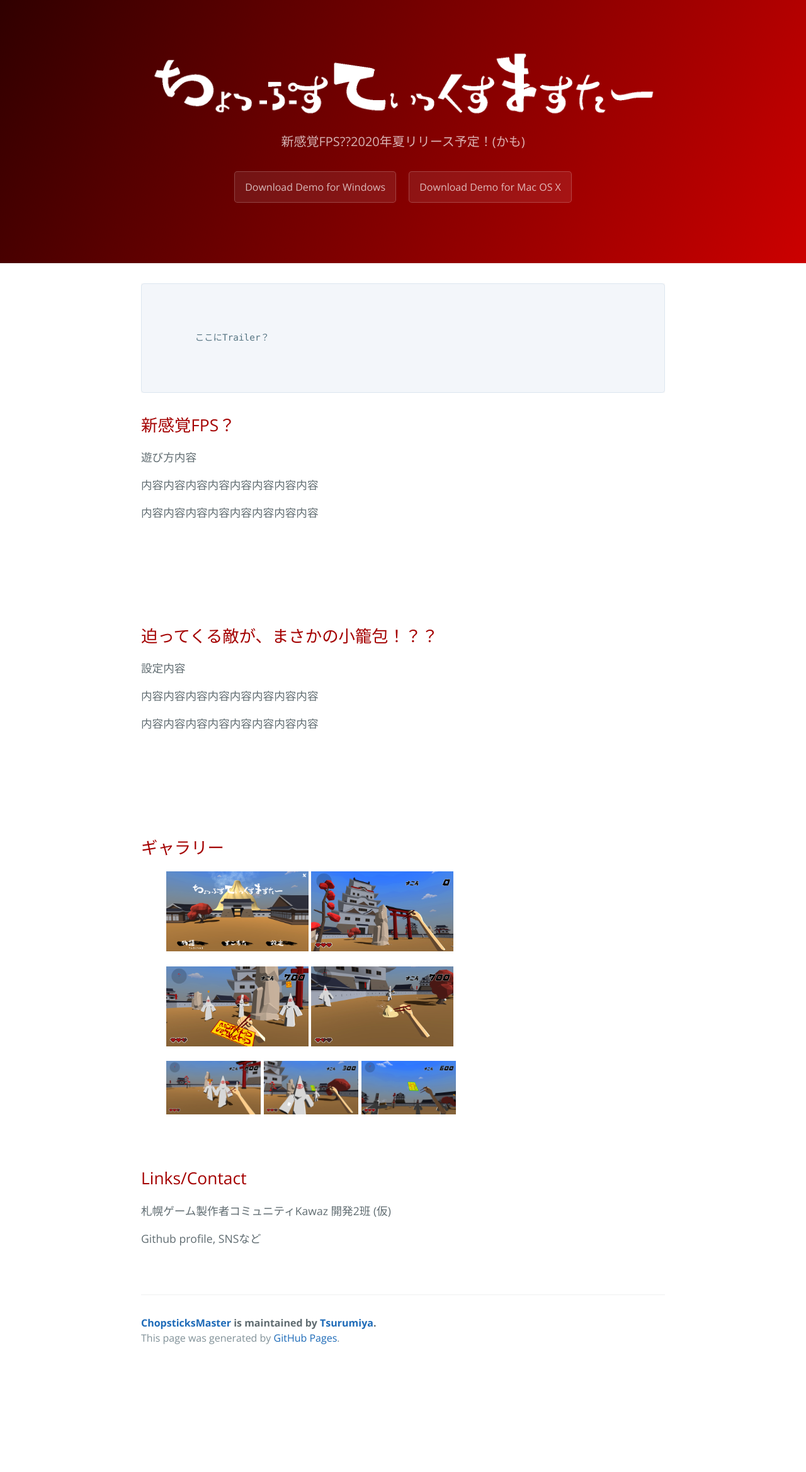
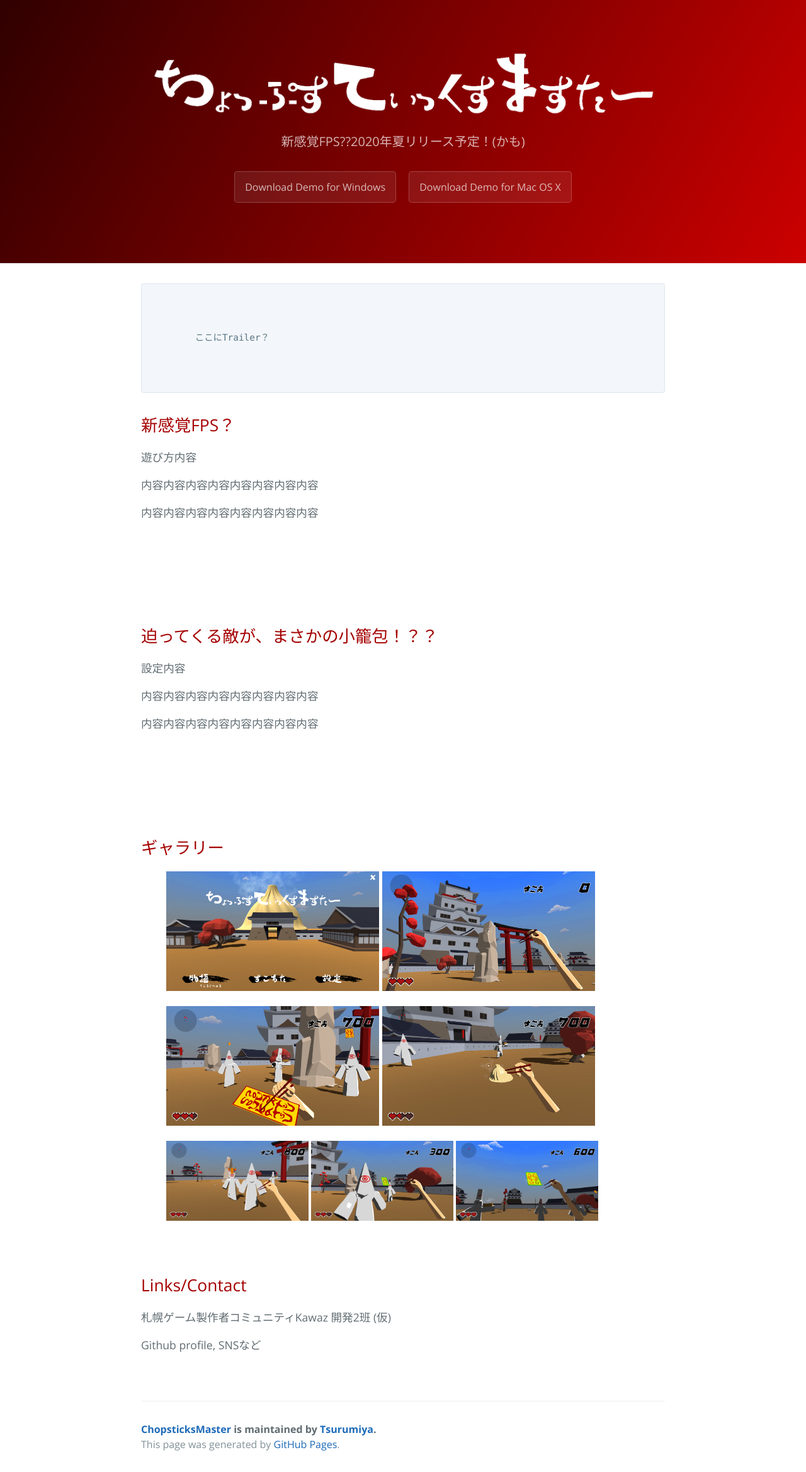
Before and after one commit to Tsurumiya/ChopsticksMaster, a Jekyll site: the page built from index.md, in a window 1280 px wide. Shown: the whole page at 63% size. Built offline with Jekyll 4.4.1, drawn with Linux system fonts in a browser that asks for light colours; our own code applies the rules of GitHub Pages for plain Markdown files; before the commit the page ends 2169 px from its top, so only the background shows below that.

Commit message:
Update index.md

```diff
--- a/index.md
+++ b/index.md
@@ -38,19 +38,19 @@
 ## ギャラリー
 
 <figure class="half">
-  <img src="https://github.com/Tsurumiya/ChopsticksMaster/raw/master/assets/images/20190613000227_1.jpg" width="30%"/>
-  <img src="https://github.com/Tsurumiya/ChopsticksMaster/raw/master/assets/images/20190613000426_1.jpg" width="30%"/>
+  <img src="https://github.com/Tsurumiya/ChopsticksMaster/raw/master/assets/images/20190613000227_1.jpg" width="45%"/>
+  <img src="https://github.com/Tsurumiya/ChopsticksMaster/raw/master/assets/images/20190613000426_1.jpg" width="45%"/>
 </figure>
 
 <figure class="half">
-  <img src="https://github.com/Tsurumiya/ChopsticksMaster/raw/master/assets/images/20190613011259_1.jpg" width="30%"/>
-  <img src="https://github.com/Tsurumiya/ChopsticksMaster/raw/master/assets/images/20190613011229_1.jpg" width="30%"/>
+  <img src="https://github.com/Tsurumiya/ChopsticksMaster/raw/master/assets/images/20190613011259_1.jpg" width="45%"/>
+  <img src="https://github.com/Tsurumiya/ChopsticksMaster/raw/master/assets/images/20190613011229_1.jpg" width="45%"/>
 </figure>
 
 <figure class="third">
-    <img src="https://github.com/Tsurumiya/ChopsticksMaster/raw/master/assets/images/20190613000827_1.jpg" width="20%"/>
-    <img src="https://github.com/Tsurumiya/ChopsticksMaster/raw/master/assets/images/20190613000331_1.jpg" width="20%"/>
-    <img src="https://github.com/Tsurumiya/ChopsticksMaster/raw/master/assets/images/20190613000701_1.jpg" width="20%"/>
+    <img src="https://github.com/Tsurumiya/ChopsticksMaster/raw/master/assets/images/20190613000827_1.jpg" width="30%"/>
+    <img src="https://github.com/Tsurumiya/ChopsticksMaster/raw/master/assets/images/20190613000331_1.jpg" width="30%"/>
+    <img src="https://github.com/Tsurumiya/ChopsticksMaster/raw/master/assets/images/20190613000701_1.jpg" width="30%"/>
 </figure>
 
 &nbsp;
```
